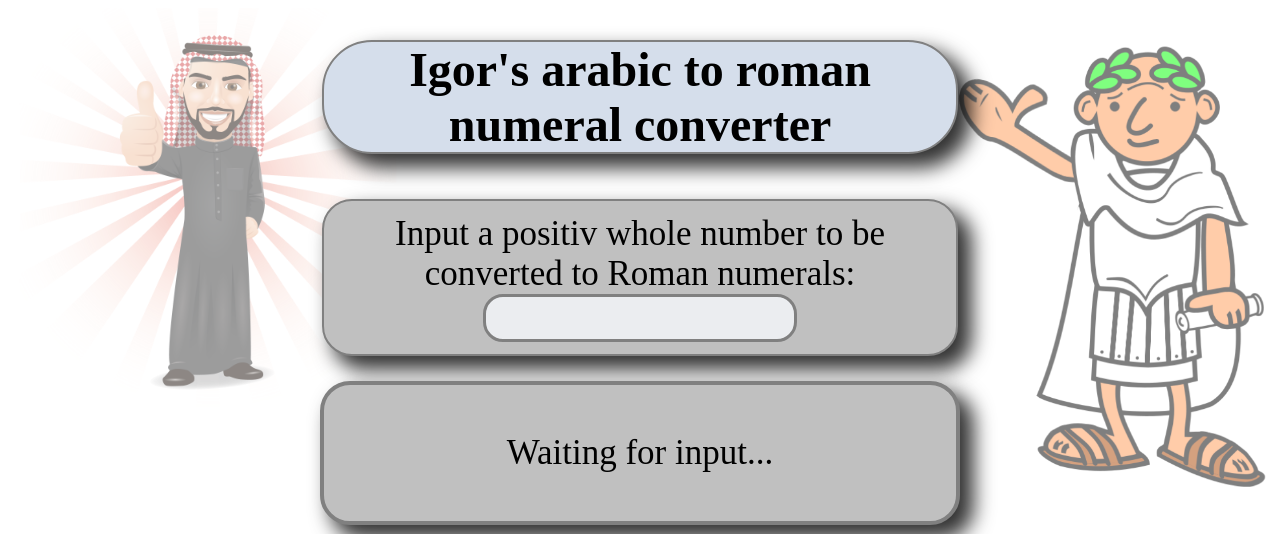
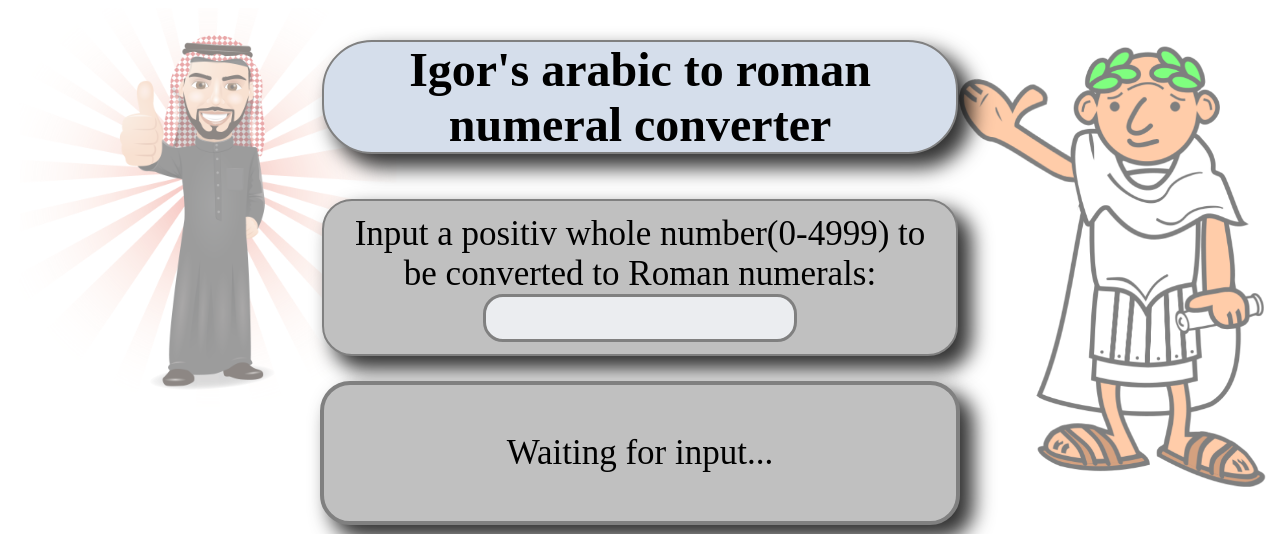
Before and after one commit to hilezkorra/arabictoroman, a PHP site: page / in a window 1280 px wide. Shown: the top 534 px of the page. Run offline with PHP 8.4, Linux system fonts and the light colour scheme.

Commit message:
Update index.php

```diff
--- a/src/index.php
+++ b/src/index.php
@@ -18,7 +18,7 @@
     </div>
     <div class="input">
         <form action="index.php" method="post">
-            <label for="int">Input a positiv whole number to be converted to Roman numerals:</label>
+            <label for="int">Input a positiv whole number(0-4999) to be converted to Roman numerals:</label>
             <input type="text" name="int" id="int">
 
             <!-- If there are problems with the input display an error message -->
```
